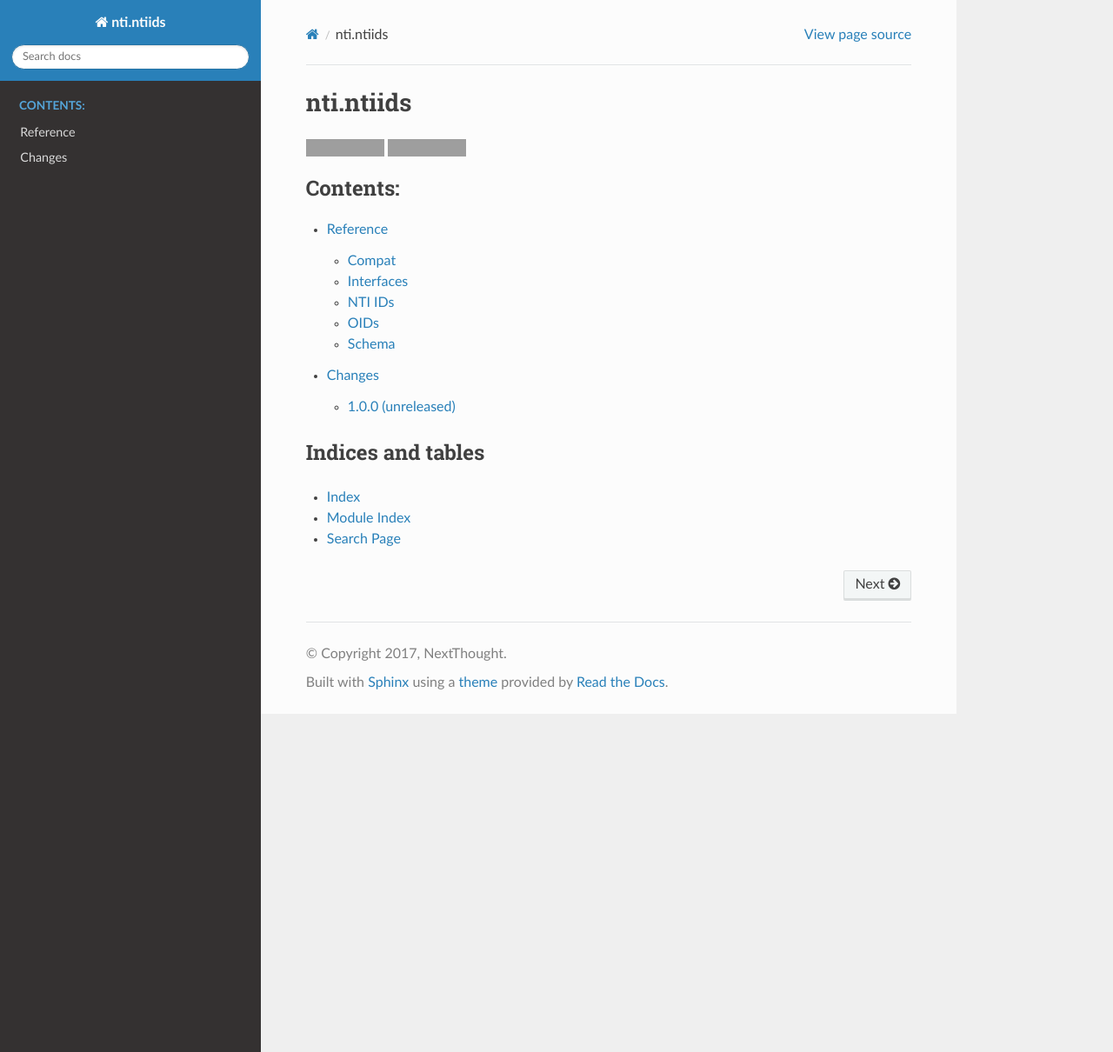
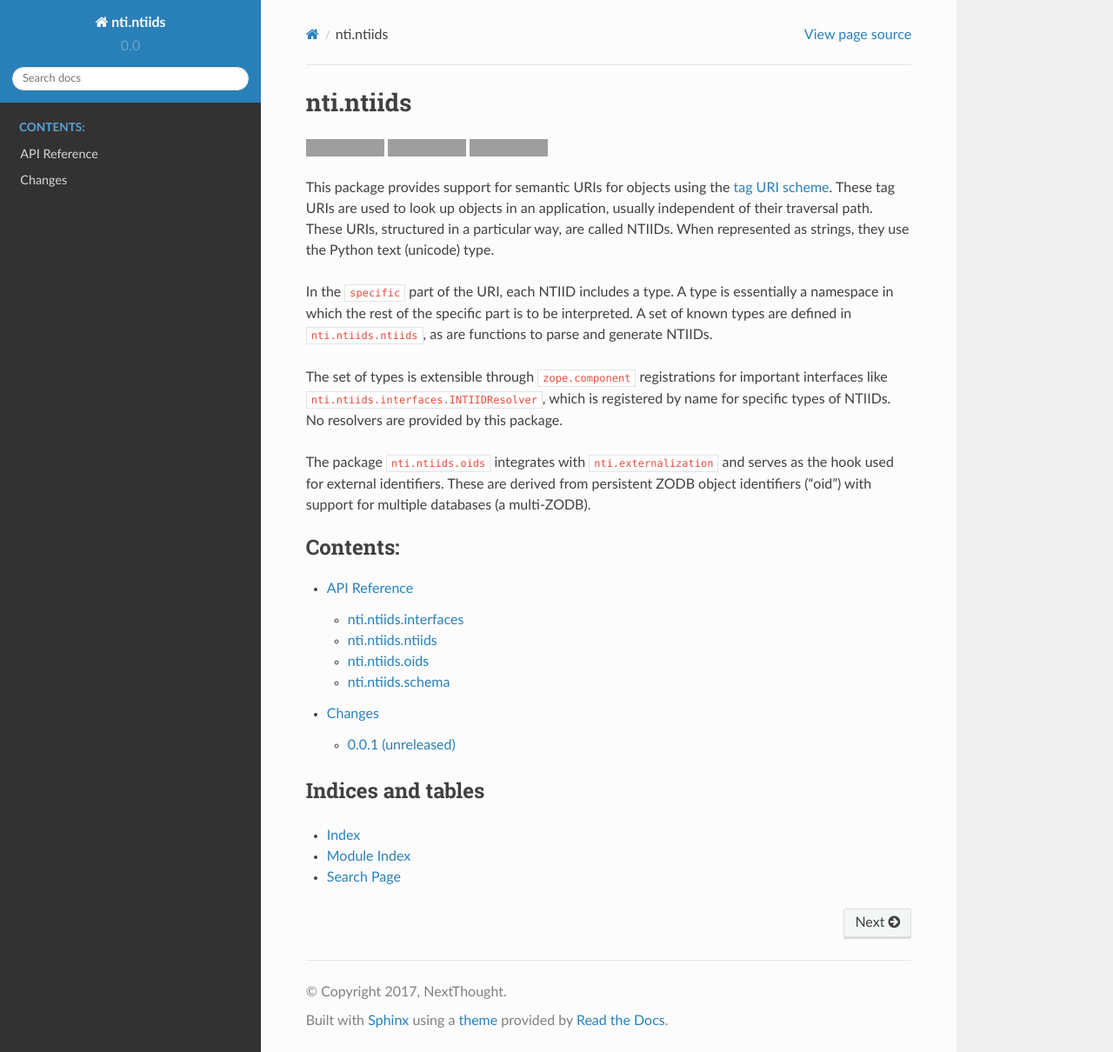
Before and after one commit to OpenNTI/nti.ntiids, a Sphinx documentation site: the page built from docs/index.rst, in a window 1280 px wide and 1210 px high. Shown: the whole window at 87% size. Built offline with Sphinx 7.4.7 and the Read the Docs theme 2.0.0, drawn with Linux system fonts in a browser that asks for light colours; grey boxes are pictures that could not be loaded.

```diff
--- a/CHANGES.rst
+++ b/CHANGES.rst
@@ -3,7 +3,9 @@
 =========
 
 
-1.0.0 (unreleased)
+0.0.1 (unreleased)
 ==================
 
+- First public PyPI release.
+
 - Add support for Python 3.
--- a/README.rst
+++ b/README.rst
@@ -3,7 +3,34 @@
 ============
 
 .. image:: https://travis-ci.org/NextThought/nti.ntiids.svg?branch=master
-    :target: https://travis-ci.org/NextThought/nti.ntiids
+   :target: https://travis-ci.org/NextThought/nti.ntiids
 
 .. image:: https://coveralls.io/repos/github/NextThought/nti.ntiids/badge.svg?branch=master
-    :target: https://coveralls.io/github/NextThought/nti.ntiids?branch=master
+   :target: https://coveralls.io/github/NextThought/nti.ntiids?branch=master
+
+.. image:: https://readthedocs.org/projects/ntintiids/badge/?version=latest
+   :target: https://ntintiids.readthedocs.io/en/latest/?badge=latest
+   :alt: Documentation Status
+
+This package provides support for semantic URIs for objects using the
+`tag URI scheme <https://en.wikipedia.org/wiki/Tag_URI_scheme>`_.
+These tag URIs are used to look up objects in an application, usually
+independent of their traversal path. These URIs, structured in a
+particular way, are called NTIIDs. When represented as strings, they
+use the Python text (unicode) type.
+
+In the ``specific`` part of the URI, each NTIID includes a type. A
+type is essentially a namespace in which the rest of the specific part
+is to be interpreted. A set of known types are defined in
+``nti.ntiids.ntiids``, as are functions to parse and generate NTIIDs.
+
+The set of types is extensible through ``zope.component``
+registrations for important interfaces like
+``nti.ntiids.interfaces.INTIIDResolver``, which is registered by name
+for specific types of NTIIDs. No resolvers are provided by this package.
+
+
+The package ``nti.ntiids.oids`` integrates with
+``nti.externalization`` and serves as the hook used for external
+identifiers. These are derived from persistent ZODB object identifiers
+("oid") with support for multiple databases (a multi-ZODB).
--- a/docs/api.rst
+++ b/docs/api.rst
@@ -1,28 +1,23 @@
-===========
- Reference
-===========
+===============
+ API Reference
+===============
 
-Compat
-======
-
-.. automodule:: nti.ntiids._compat
-
-Interfaces
-==========
+nti.ntiids.interfaces
+=====================
 
 .. automodule:: nti.ntiids.interfaces
 
-NTI IDs
-=======
+nti.ntiids.ntiids
+=================
 
 .. automodule:: nti.ntiids.ntiids
 
-OIDs
-====
+nti.ntiids.oids
+===============
 
 .. automodule:: nti.ntiids.oids
 
-Schema
-======
+nti.ntiids.schema
+=================
 
 .. automodule:: nti.ntiids.schema
--- a/docs/conf.py
+++ b/docs/conf.py
@@ -27,17 +27,22 @@ rqmt = pkg_resources.require('nti.ntiids')[0]
 
 # -- General configuration ------------------------------------------------
 
-# If your documentation needs a minimal Sphinx version, state it here.
-#
-# needs_sphinx = '1.0'
+# 1.8 was the last version that runs on Python 2; 2.0+ requires Python 3.
+# `autodoc_default_options` was new in 1.8
+needs_sphinx = "1.8"
+
 
 # Add any Sphinx extension module names here, as strings. They can be
 # extensions coming with Sphinx (named 'sphinx.ext.*') or your custom
 # ones.
 extensions = [
     'sphinx.ext.autodoc',
+    'sphinx.ext.doctest',
+    'sphinx.ext.coverage',
     'sphinx.ext.intersphinx',
+    'sphinx.ext.extlinks',
     'sphinx.ext.viewcode',
+
     'repoze.sphinx.autointerface',
 ]
 
@@ -84,6 +89,9 @@ pygments_style = 'sphinx'
 
 # If true, `todo` and `todoList` produce output, else they produce nothing.
 todo_include_todos = False
+
+# The reST default role (used for this markup: `text`) to use for all documents.
+default_role = 'obj'
 
 
 # -- Options for HTML output ----------------------------------------------
@@ -168,6 +176,7 @@ texinfo_documents = [
 intersphinx_mapping = {
     'https://docs.python.org/': None,
     'https://persistent.readthedocs.io/en/latest': None,
+    'https://zopeinterface.readthedocs.io/en/latest': None,
 }
 
 extlinks = {
@@ -176,6 +185,12 @@ extlinks = {
     'pr': ('https://github.com/NextThought/nti.ntiids/pull/%s',
            'pull request #')}
 
-autodoc_default_flags = ['members', 'show-inheritance']
+# Sphinx 1.8+ prefers this to `autodoc_default_flags`. It's documented that
+# either True or None mean the same thing as just setting the flag, but
+# only None works in 1.8 (True works in 2.0)
+autodoc_default_options = {
+    'members': None,
+    'show-inheritance': None,
+}
+autodoc_member_order = 'groupwise'
 autoclass_content = 'both'
-autodoc_member_order = 'bysource'
--- a/version.txt
+++ /dev/null
@@ -1 +0,0 @@
-1.0.0.dev0
```
Also changed, not shown: nose2.cfg (deleted, +0 -20 lines), setup.py (+9 -5 lines), .travis.yml, 12 other files.
